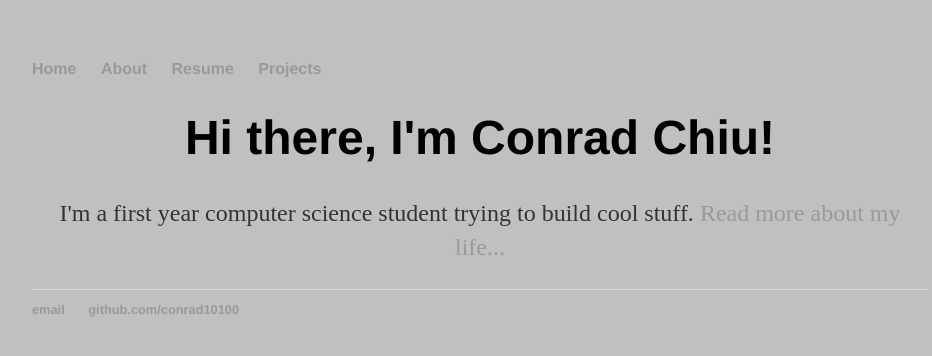
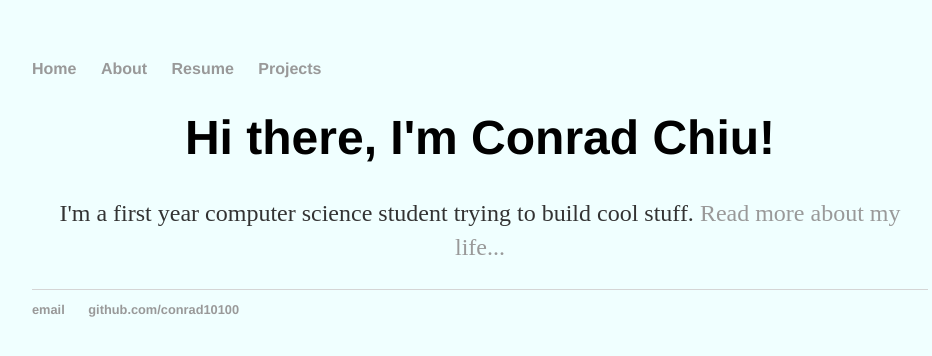
Before and after one commit to conrad10100/conrad10100.github.io, a Jekyll site: the page built from index.html, in a window 1280 px wide. Shown: the top 356 px of the page, without its empty margins (160-1092 px from the left). Built offline with Jekyll 4.4.1, drawn with Linux system fonts in a browser that asks for light colours.

Commit message:
Update main.css

```diff
--- a/css/main.css
+++ b/css/main.css
@@ -1,7 +1,7 @@
 body {
     margin: 60px auto;
     width: 70%;
-    background-color: silver;
+    background-color: azure;
 }
 nav ul, footer ul {
     font-family:'Helvetica', 'Arial', 'Sans-Serif';
@@ -19,6 +19,7 @@ a {
 }
 a:hover {
     text-decoration: underline;
+    color: tan;
 }
 h1 {
     font-size: 3em;
```
